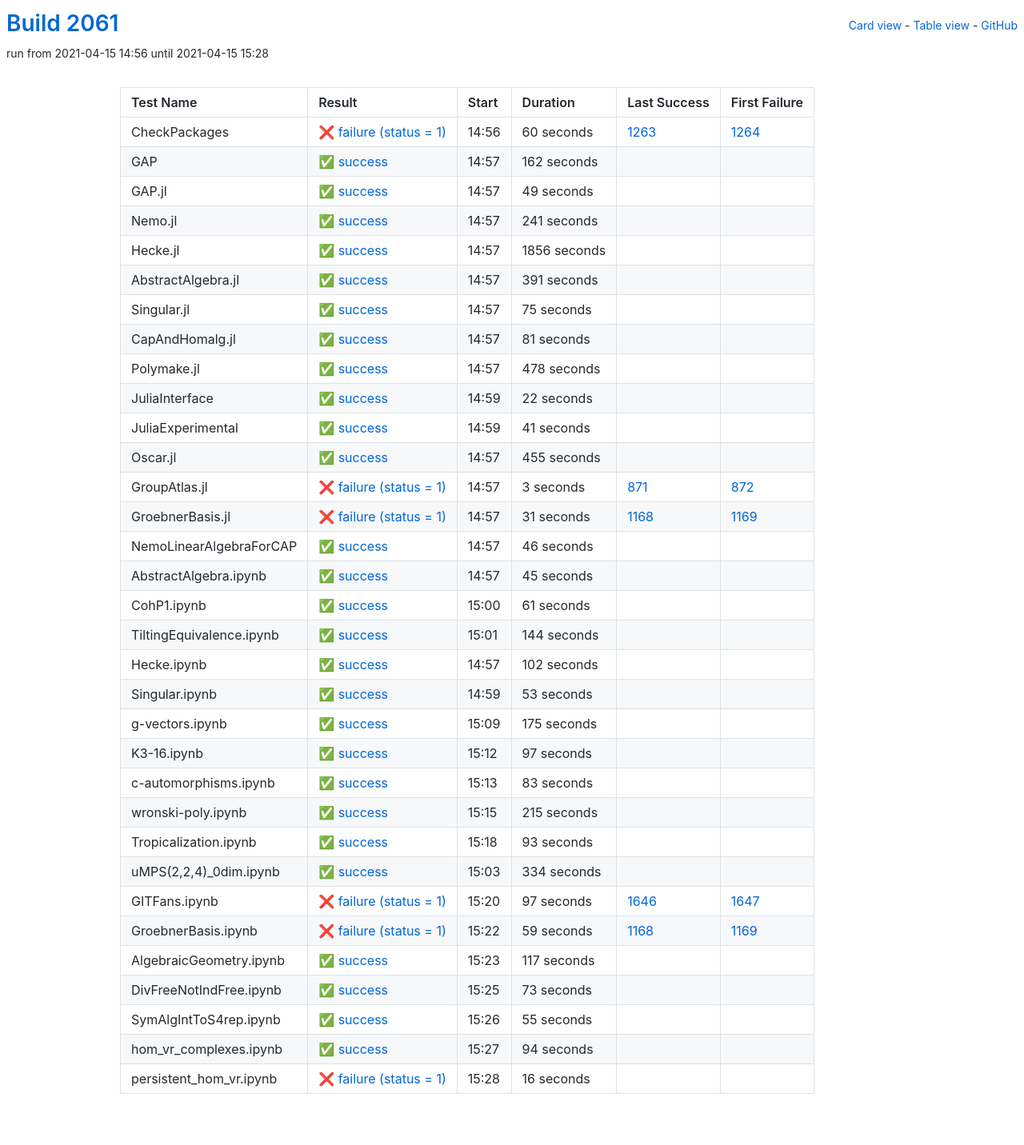
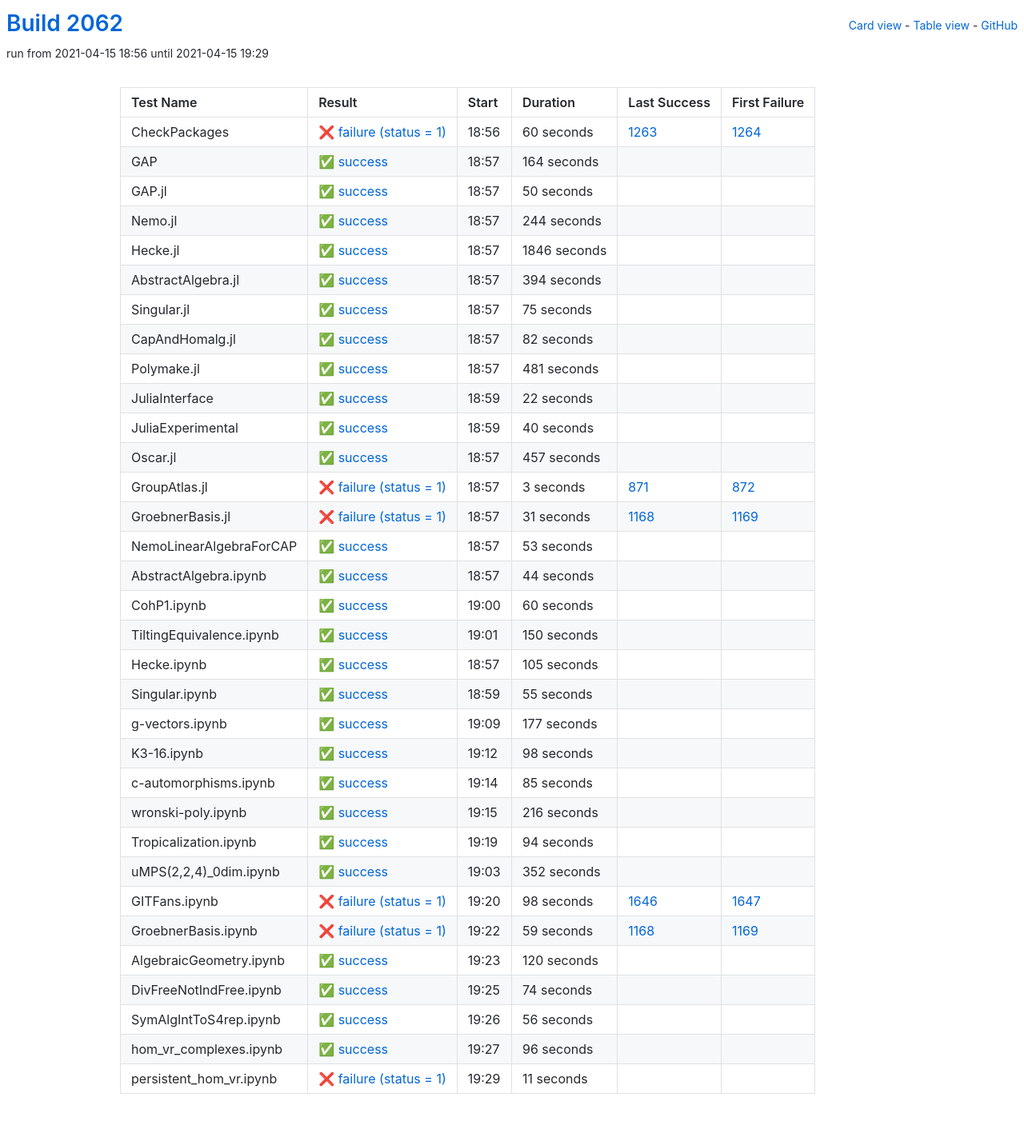
Before and after one commit to oscar-system/oscar-ci-status-stable, a Jekyll site: the page built from table.html, in a window 1280 px wide. Shown: the whole page at 80% size. Built offline with Jekyll 4.4.1, drawn with Linux system fonts in a browser that asks for light colours.

Commit message:
Build #2062

```diff
--- a/_data/ci.yml
+++ b/_data/ci.yml
@@ -1,6 +1,6 @@
 ---
-build: 2061
-build_url: https://oscarci.mathematik.uni-kl.de/job/oscar-stable/2061/
+build: 2062
+build_url: https://oscarci.mathematik.uni-kl.de/job/oscar-stable/2062/
 job: oscar-stable
 organization: oscar-system
 repo: oscar-ci-status-stable
@@ -8,8 +8,8 @@ repourl: https://github.com/oscar-system/oscar-ci-status-stable
 tests:
 - name: CheckPackages
   id: checkpackages
-  log: https://oscarci.mathematik.uni-kl.de/job/oscar-stable/2061/artifact/logs/build-2061/CheckPackages.log
-  start: 2021-04-15 14:56
+  log: https://oscarci.mathematik.uni-kl.de/job/oscar-stable/2062/artifact/logs/build-2062/CheckPackages.log
+  start: 2021-04-15 18:56
   success: false
   exitcode: 1
   status: failure
@@ -20,68 +20,68 @@ tests:
   first_failure_url: https://oscarci.mathematik.uni-kl.de/job/oscar-stable/1264/
 - name: GAP
   id: gap
-  log: https://oscarci.mathematik.uni-kl.de/job/oscar-stable/2061/artifact/logs/build-2061/GAP.log
-  start: 2021-04-15 14:57
+  log: https://oscarci.mathematik.uni-kl.de/job/oscar-stable/2062/artifact/logs/build-2062/GAP.log
+  start: 2021-04-15 18:57
   success: true
   exitcode: 0
   status: success
-  duration: 162
+  duration: 164
   last_success: false
   last_success_url:
   first_failure: false
   first_failure_url:
 - name: GAP.jl
   id: gap-jl
-  log: https://oscarci.mathematik.uni-kl.de/job/oscar-stable/2061/artifact/logs/build-2061/GAP.jl.log
-  start: 2021-04-15 14:57
+  log: https://oscarci.mathematik.uni-kl.de/job/oscar-stable/2062/artifact/logs/build-2062/GAP.jl.log
+  start: 2021-04-15 18:57
   success: true
   exitcode: 0
   status: success
-  duration: 49
+  duration: 50
   last_success: false
   last_success_url:
   first_failure: false
   first_failure_url:
 - name: Nemo.jl
   id: nemo-jl
-  log: https://oscarci.mathematik.uni-kl.de/job/oscar-stable/2061/artifact/logs/build-2061/Nemo.jl.log
-  start: 2021-04-15 14:57
+  log: https://oscarci.mathematik.uni-kl.de/job/oscar-stable/2062/artifact/logs/build-2062/Nemo.jl.log
+  start: 2021-04-15 18:57
   success: true
   exitcode: 0
   status: success
-  duration: 241
+  duration: 244
   last_success: false
   last_success_url:
   first_failure: false
   first_failure_url:
 - name: Hecke.jl
   id: hecke-jl
-  log: https://oscarci.mathematik.uni-kl.de/job/oscar-stable/2061/artifact/logs/build-2061/Hecke.jl.log
-  start: 2021-04-15 14:57
+  log: https://oscarci.mathematik.uni-kl.de/job/oscar-stable/2062/artifact/logs/build-2062/Hecke.jl.log
+  start: 2021-04-15 18:57
   success: true
   exitcode: 0
   status: success
-  duration: 1856
+  duration: 1846
   last_success: false
   last_success_url:
   first_failure: false
   first_failure_url:
 - name: AbstractAlgebra.jl
   id: abstractalgebra-jl
-  log: https://oscarci.mathematik.uni-kl.de/job/oscar-stable/2061/artifact/logs/build-2061/AbstractAlgebra.jl.log
-  start: 2021-04-15 14:57
+  log: https://oscarci.mathematik.uni-kl.de/job/oscar-stable/2062/artifact/logs/build-2062/AbstractAlgebra.jl.log
+  start: 2021-04-15 18:57
   success: true
   exitcode: 0
   status: success
-  duration: 391
+  duration: 394
   last_success: false
   last_success_url:
   first_failure: false
   first_failure_url:
 - name: Singular.jl
   id: singular-jl
-  log: https://oscarci.mathematik.uni-kl.de/job/oscar-stable/2061/artifact/logs/build-2061/Singular.jl.log
-  start: 2021-04-15 14:57
+  log: https://oscarci.mathematik.uni-kl.de/job/oscar-stable/2062/artifact/logs/build-2062/Singular.jl.log
+  start: 2021-04-15 18:57
   success: true
   exitcode: 0
   status: success
@@ -92,32 +92,32 @@ tests:
   first_failure_url:
 - name: CapAndHomalg.jl
   id: capandhomalg-jl
-  log: https://oscarci.mathematik.uni-kl.de/job/oscar-stable/2061/artifact/logs/build-2061/CapAndHomalg.jl.log
-  start: 2021-04-15 14:57
+  log: https://oscarci.mathematik.uni-kl.de/job/oscar-stable/2062/artifact/logs/build-2062/CapAndHomalg.jl.log
+  start: 2021-04-15 18:57
   success: true
   exitcode: 0
   status: success
-  duration: 81
+  duration: 82
   last_success: false
   last_success_url:
   first_failure: false
   first_failure_url:
 - name: Polymake.jl
   id: polymake-jl
-  log: https://oscarci.mathematik.uni-kl.de/job/oscar-stable/2061/artifact/logs/build-2061/Polymake.jl.log
-  start: 2021-04-15 14:57
+  log: https://oscarci.mathematik.uni-kl.de/job/oscar-stable/2062/artifact/logs/build-2062/Polymake.jl.log
+  start: 2021-04-15 18:57
   success: true
   exitcode: 0
   status: success
-  duration: 478
+  duration: 481
   last_success: false
   last_success_url:
   first_failure: false
   first_failure_url:
 - name: JuliaInterface
   id: juliainterface
-  log: https://oscarci.mathematik.uni-kl.de/job/oscar-stable/2061/artifact/logs/build-2061/JuliaInterface.log
-  start: 2021-04-15 14:59
+  log: https://oscarci.mathematik.uni-kl.de/job/oscar-stable/2062/artifact/logs/build-2062/JuliaInterface.log
+  start: 2021-04-15 18:59
   success: true
   exitcode: 0
   status: success
@@ -128,32 +128,32 @@ tests:
   first_failure_url:
 - name: JuliaExperimental
   id: juliaexperimental
-  log: https://oscarci.mathematik.uni-kl.de/job/oscar-stable/2061/artifact/logs/build-2061/JuliaExperimental.log
-  start: 2021-04-15 14:59
+  log: https://oscarci.mathematik.uni-kl.de/job/oscar-stable/2062/artifact/logs/build-2062/JuliaExperimental.log
+  start: 2021-04-15 18:59
   success: true
   exitcode: 0
   status: success
-  duration: 41
+  duration: 40
   last_success: false
   last_success_url:
   first_failure: false
   first_failure_url:
 - name: Oscar.jl
   id: oscar-jl
-  log: https://oscarci.mathematik.uni-kl.de/job/oscar-stable/2061/artifact/logs/build-2061/Oscar.jl.log
-  start: 2021-04-15 14:57
+  log: https://oscarci.mathematik.uni-kl.de/job/oscar-stable/2062/artifact/logs/build-2062/Oscar.jl.log
+  start: 2021-04-15 18:57
   success: true
   exitcode: 0
   status: success
-  duration: 455
+  duration: 457
   last_success: false
   last_success_url:
   first_failure: false
   first_failure_url:
 - name: GroupAtlas.jl
   id: groupatlas-jl
-  log: https://oscarci.mathematik.uni-kl.de/job/oscar-stable/2061/artifact/logs/build-2061/GroupAtlas.jl.log
-  start: 2021-04-15 14:57
+  log: https://oscarci.mathematik.uni-kl.de/job/oscar-stable/2062/artifact/logs/build-2062/GroupAtlas.jl.log
+  start: 2021-04-15 18:57
   success: false
   exitcode: 1
   status: failure
@@ -164,8 +164,8 @@ tests:
   first_failure_url: https://oscarci.mathematik.uni-kl.de/job/oscar-stable/872/
 - name: GroebnerBasis.jl
   id: groebnerbasis-jl
-  log: https://oscarci.mathematik.uni-kl.de/job/oscar-stable/2061/artifact/logs/build-2061/GroebnerBasis.jl.log
-  start: 2021-04-15 14:57
+  log: https://oscarci.mathematik.uni-kl.de/job/oscar-stable/2062/artifact/logs/build-2062/GroebnerBasis.jl.log
+  start: 2021-04-15 18:57
   success: false
   exitcode: 1
   status: failure
@@ -176,68 +176,8 @@ tests:
   first_failure_url: https://oscarci.mathematik.uni-kl.de/job/oscar-stable/1169/
 - name: NemoLinearAlgebraForCAP
   id: nemolinearalgebraforcap
-  log: https://oscarci.mathematik.uni-kl.de/job/oscar-stable/2061/artifact/logs/build-2061/NemoLinearAlgebraForCAP.log
-  start: 2021-04-15 14:57
-  success: true
-  exitcode: 0
-  status: success
-  duration: 46
-  last_success: false
-  last_success_url:
-  first_failure: false
-  first_failure_url:
-- name: AbstractAlgebra.ipynb
-  id: abstractalgebra-ipynb
-  log: https://oscarci.mathematik.uni-kl.de/job/oscar-stable/2061/artifact/logs/build-2061/AbstractAlgebra.ipynb.log
-  start: 2021-04-15 14:57
-  success: true
-  exitcode: 0
-  status: success
-  duration: 45
-  last_success: false
-  last_success_url:
-  first_failure: false
-  first_failure_url:
-- name: CohP1.ipynb
-  id: cohp1-ipynb
-  log: https://oscarci.mathematik.uni-kl.de/job/oscar-stable/2061/artifact/logs/build-2061/CohP1.ipynb.log
-  start: 2021-04-15 15:00
-  success: true
-  exitcode: 0
-  status: success
-  duration: 61
-  last_success: false
-  last_success_url:
-  first_failure: false
-  first_failure_url:
-- name: TiltingEquivalence.ipynb
-  id: tiltingequivalence-ipynb
-  log: https://oscarci.mathematik.uni-kl.de/job/oscar-stable/2061/artifact/logs/build-2061/TiltingEquivalence.ipynb.log
-  start: 2021-04-15 15:01
-  success: true
-  exitcode: 0
-  status: success
-  duration: 144
-  last_success: false
-  last_success_url:
-  first_failure: false
-  first_failure_url:
-- name: Hecke.ipynb
-  id: hecke-ipynb
-  log: https://oscarci.mathematik.uni-kl.de/job/oscar-stable/2061/artifact/logs/build-2061/Hecke.ipynb.log
-  start: 2021-04-15 14:57
-  success: true
-  exitcode: 0
-  status: success
-  duration: 102
-  last_success: false
-  last_success_url:
-  first_failure: false
-  first_failure_url:
-- name: Singular.ipynb
-  id: singular-ipynb
-  log: https://oscarci.mathematik.uni-kl.de/job/oscar-stable/2061/artifact/logs/build-2061/Singular.ipynb.log
-  start: 2021-04-15 14:59
+  log: https://oscarci.mathematik.uni-kl.de/job/oscar-stable/2062/artifact/logs/build-2062/NemoLinearAlgebraForCAP.log
+  start: 2021-04-15 18:57
   success: true
   exitcode: 0
   status: success
@@ -246,94 +186,154 @@ tests:
   last_success_url:
   first_failure: false
   first_failure_url:
-- name: g-vectors.ipynb
-  id: g-vectors-ipynb
-  log: https://oscarci.mathematik.uni-kl.de/job/oscar-stable/2061/artifact/logs/build-2061/g-vectors.ipynb.log
-  start: 2021-04-15 15:09
+- name: AbstractAlgebra.ipynb
+  id: abstractalgebra-ipynb
+  log: https://oscarci.mathematik.uni-kl.de/job/oscar-stable/2062/artifact/logs/build-2062/AbstractAlgebra.ipynb.log
+  start: 2021-04-15 18:57
   success: true
   exitcode: 0
   status: success
-  duration: 175
+  duration: 44
+  last_success: false
+  last_success_url:
+  first_failure: false
+  first_failure_url:
+- name: CohP1.ipynb
+  id: cohp1-ipynb
+  log: https://oscarci.mathematik.uni-kl.de/job/oscar-stable/2062/artifact/logs/build-2062/CohP1.ipynb.log
+  start: 2021-04-15 19:00
+  success: true
+  exitcode: 0
+  status: success
+  duration: 60
+  last_success: false
+  last_success_url:
+  first_failure: false
+  first_failure_url:
+- name: TiltingEquivalence.ipynb
+  id: tiltingequivalence-ipynb
+  log: https://oscarci.mathematik.uni-kl.de/job/oscar-stable/2062/artifact/logs/build-2062/TiltingEquivalence.ipynb.log
+  start: 2021-04-15 19:01
+  success: true
+  exitcode: 0
+  status: success
+  duration: 150
+  last_success: false
+  last_success_url:
+  first_failure: false
+  first_failure_url:
+- name: Hecke.ipynb
+  id: hecke-ipynb
+  log: https://oscarci.mathematik.uni-kl.de/job/oscar-stable/2062/artifact/logs/build-2062/Hecke.ipynb.log
+  start: 2021-04-15 18:57
+  success: true
+  exitcode: 0
+  status: success
+  duration: 105
+  last_success: false
+  last_success_url:
+  first_failure: false
+  first_failure_url:
+- name: Singular.ipynb
+  id: singular-ipynb
+  log: https://oscarci.mathematik.uni-kl.de/job/oscar-stable/2062/artifact/logs/build-2062/Singular.ipynb.log
+  start: 2021-04-15 18:59
+  success: true
+  exitcode: 0
+  status: success
+  duration: 55
+  last_success: false
+  last_success_url:
+  first_failure: false
+  first_failure_url:
+- name: g-vectors.ipynb
+  id: g-vectors-ipynb
+  log: https://oscarci.mathematik.uni-kl.de/job/oscar-stable/2062/artifact/logs/build-2062/g-vectors.ipynb.log
+  start: 2021-04-15 19:09
+  success: true
+  exitcode: 0
+  status: success
+  duration: 177
   last_success: false
   last_success_url:
   first_failure: false
   first_failure_url:
 - name: K3-16.ipynb
   id: k3-16-ipynb
-  log: https://oscarci.mathematik.uni-kl.de/job/oscar-stable/2061/artifact/logs/build-2061/K3-16.ipynb.log
-  start: 2021-04-15 15:12
+  log: https://oscarci.mathematik.uni-kl.de/job/oscar-stable/2062/artifact/logs/build-2062/K3-16.ipynb.log
+  start: 2021-04-15 19:12
   success: true
   exitcode: 0
   status: success
-  duration: 97
+  duration: 98
   last_success: false
   last_success_url:
   first_failure: false
   first_failure_url:
 - name: c-automorphisms.ipynb
   id: c-automorphisms-ipynb
-  log: https://oscarci.mathematik.uni-kl.de/job/oscar-stable/2061/artifact/logs/build-2061/c-automorphisms.ipynb.log
-  start: 2021-04-15 15:13
+  log: https://oscarci.mathematik.uni-kl.de/job/oscar-stable/2062/artifact/logs/build-2062/c-automorphisms.ipynb.log
+  start: 2021-04-15 19:14
   success: true
   exitcode: 0
   status: success
-  duration: 83
+  duration: 85
   last_success: false
   last_success_url:
   first_failure: false
   first_failure_url:
 - name: wronski-poly.ipynb
   id: wronski-poly-ipynb
-  log: https://oscarci.mathematik.uni-kl.de/job/oscar-stable/2061/artifact/logs/build-2061/wronski-poly.ipynb.log
-  start: 2021-04-15 15:15
+  log: https://oscarci.mathematik.uni-kl.de/job/oscar-stable/2062/artifact/logs/build-2062/wronski-poly.ipynb.log
+  start: 2021-04-15 19:15
   success: true
   exitcode: 0
   status: success
-  duration: 215
+  duration: 216
   last_success: false
   last_success_url:
   first_failure: false
   first_failure_url:
 - name: Tropicalization.ipynb
   id: tropicalization-ipynb
-  log: https://oscarci.mathematik.uni-kl.de/job/oscar-stable/2061/artifact/logs/build-2061/Tropicalization.ipynb.log
-  start: 2021-04-15 15:18
+  log: https://oscarci.mathematik.uni-kl.de/job/oscar-stable/2062/artifact/logs/build-2062/Tropicalization.ipynb.log
+  start: 2021-04-15 19:19
   success: true
   exitcode: 0
   status: success
-  duration: 93
+  duration: 94
   last_success: false
   last_success_url:
   first_failure: false
   first_failure_url:
 - name: uMPS(2,2,4)_0dim.ipynb
   id: umps-2-2-4-0dim-ipynb
-  log: https://oscarci.mathematik.uni-kl.de/job/oscar-stable/2061/artifact/logs/build-2061/uMPS-2-2-4-_0dim.ipynb.log
-  start: 2021-04-15 15:03
+  log: https://oscarci.mathematik.uni-kl.de/job/oscar-stable/2062/artifact/logs/build-2062/uMPS-2-2-4-_0dim.ipynb.log
+  start: 2021-04-15 19:03
   success: true
   exitcode: 0
   status: success
-  duration: 334
+  duration: 352
   last_success: false
   last_success_url:
   first_failure: false
   first_failure_url:
 - name: GITFans.ipynb
   id: gitfans-ipynb
-  log: https://oscarci.mathematik.uni-kl.de/job/oscar-stable/2061/artifact/logs/build-2061/GITFans.ipynb.log
-  start: 2021-04-15 15:20
+  log: https://oscarci.mathematik.uni-kl.de/job/oscar-stable/2062/artifact/logs/build-2062/GITFans.ipynb.log
+  start: 2021-04-15 19:20
   success: false
   exitcode: 1
   status: failure
-  duration: 97
+  duration: 98
   last_success: 1646
   last_success_url: https://oscarci.mathematik.uni-kl.de/job/oscar-stable/1646/
   first_failure: 1647
   first_failure_url: https://oscarci.mathematik.uni-kl.de/job/oscar-stable/1647/
 - name: GroebnerBasis.ipynb
   id: groebnerbasis-ipynb
-  log: https://oscarci.mathematik.uni-kl.de/job/oscar-stable/2061/artifact/logs/build-2061/GroebnerBasis.ipynb.log
-  start: 2021-04-15 15:22
+  log: https://oscarci.mathematik.uni-kl.de/job/oscar-stable/2062/artifact/logs/build-2062/GroebnerBasis.ipynb.log
+  start: 2021-04-15 19:22
   success: false
   exitcode: 1
   status: failure
@@ -344,60 +344,60 @@ tests:
   first_failure_url: https://oscarci.mathematik.uni-kl.de/job/oscar-stable/1169/
 - name: AlgebraicGeometry.ipynb
   id: algebraicgeometry-ipynb
-  log: https://oscarci.mathematik.uni-kl.de/job/oscar-stable/2061/artifact/logs/build-2061/AlgebraicGeometry.ipynb.log
-  start: 2021-04-15 15:23
+  log: https://oscarci.mathematik.uni-kl.de/job/oscar-stable/2062/artifact/logs/build-2062/AlgebraicGeometry.ipynb.log
+  start: 2021-04-15 19:23
   success: true
   exitcode: 0
   status: success
-  duration: 117
+  duration: 120
   last_success: false
   last_success_url:
   first_failure: false
   first_failure_url:
 - name: DivFreeNotIndFree.ipynb
   id: divfreenotindfree-ipynb
-  log: https://oscarci.mathematik.uni-kl.de/job/oscar-stable/2061/artifact/logs/build-2061/DivFreeNotIndFree.ipynb.log
-  start: 2021-04-15 15:25
+  log: https://oscarci.mathematik.uni-kl.de/job/oscar-stable/2062/artifact/logs/build-2062/DivFreeNotIndFree.ipynb.log
+  start: 2021-04-15 19:25
   success: true
   exitcode: 0
   status: success
-  duration: 73
+  duration: 74
   last_success: false
   last_success_url:
   first_failure: false
   first_failure_url:
 - name: SymAlgIntToS4rep.ipynb
   id: symalginttos4rep-ipynb
-  log: https://oscarci.mathematik.uni-kl.de/job/oscar-stable/2061/artifact/logs/build-2061/SymAlgIntToS4rep.ipynb.log
-  start: 2021-04-15 15:26
+  log: https://oscarci.mathematik.uni-kl.de/job/oscar-stable/2062/artifact/logs/build-2062/SymAlgIntToS4rep.ipynb.log
+  start: 2021-04-15 19:26
   success: true
   exitcode: 0
   status: success
-  duration: 55
+  duration: 56
   last_success: false
   last_success_url:
   first_failure: false
   first_failure_url:
 - name: hom_vr_complexes.ipynb
   id: hom-vr-complexes-ipynb
-  log: https://oscarci.mathematik.uni-kl.de/job/oscar-stable/2061/artifact/logs/build-2061/hom_vr_complexes.ipynb.log
-  start: 2021-04-15 15:27
+  log: https://oscarci.mathematik.uni-kl.de/job/oscar-stable/2062/artifact/logs/build-2062/hom_vr_complexes.ipynb.log
+  start: 2021-04-15 19:27
   success: true
   exitcode: 0
   status: success
-  duration: 94
+  duration: 96
   last_success: false
   last_success_url:
   first_failure: false
   first_failure_url:
 - name: persistent_hom_vr.ipynb
   id: persistent-hom-vr-ipynb
-  log: https://oscarci.mathematik.uni-kl.de/job/oscar-stable/2061/artifact/logs/build-2061/persistent_hom_vr.ipynb.log
-  start: 2021-04-15 15:28
+  log: https://oscarci.mathematik.uni-kl.de/job/oscar-stable/2062/artifact/logs/build-2062/persistent_hom_vr.ipynb.log
+  start: 2021-04-15 19:29
   success: false
   exitcode: 1
   status: failure
-  duration: 16
+  duration: 11
   last_success: false
   last_success_url:
   first_failure: false
```
Also changed, not shown: README.md.
